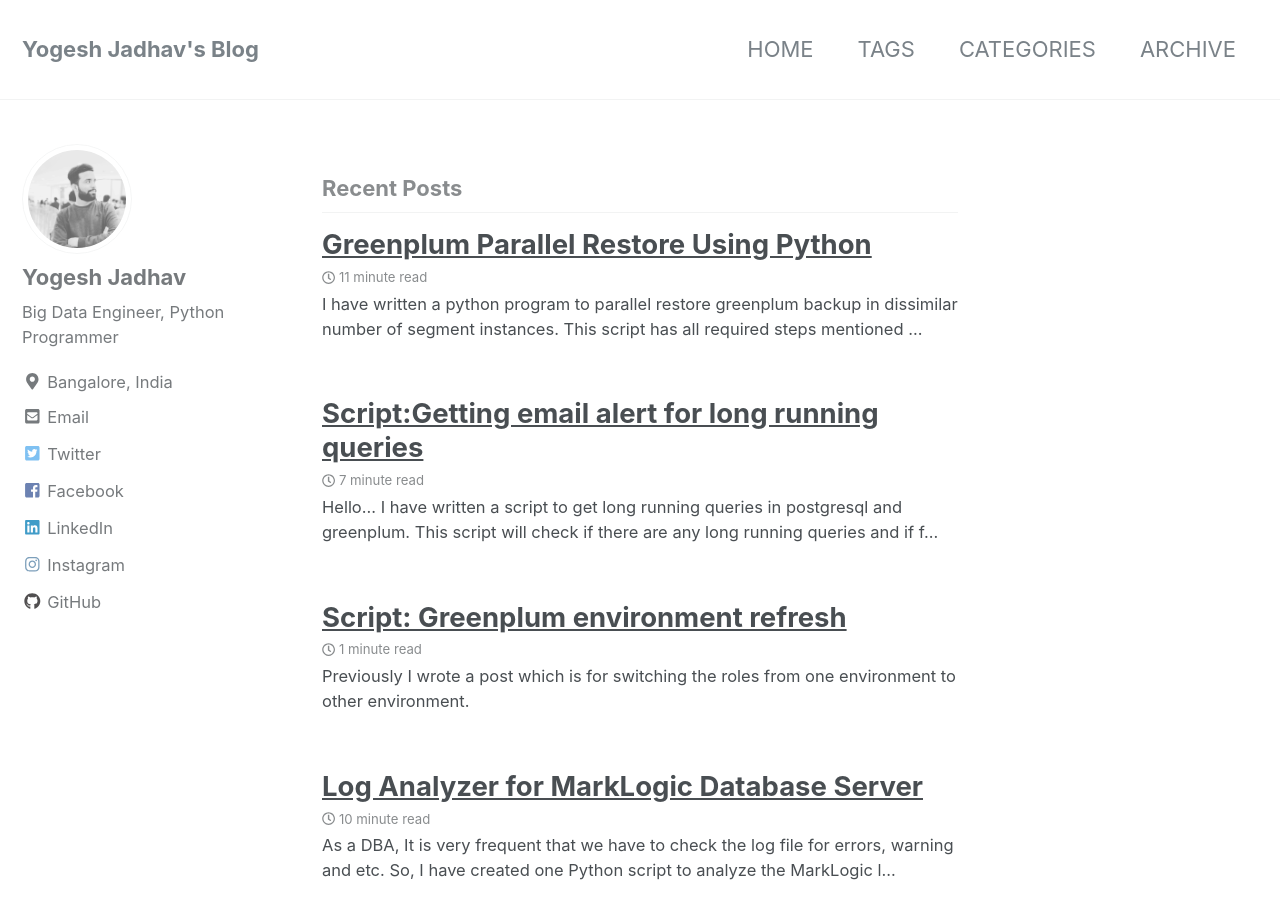
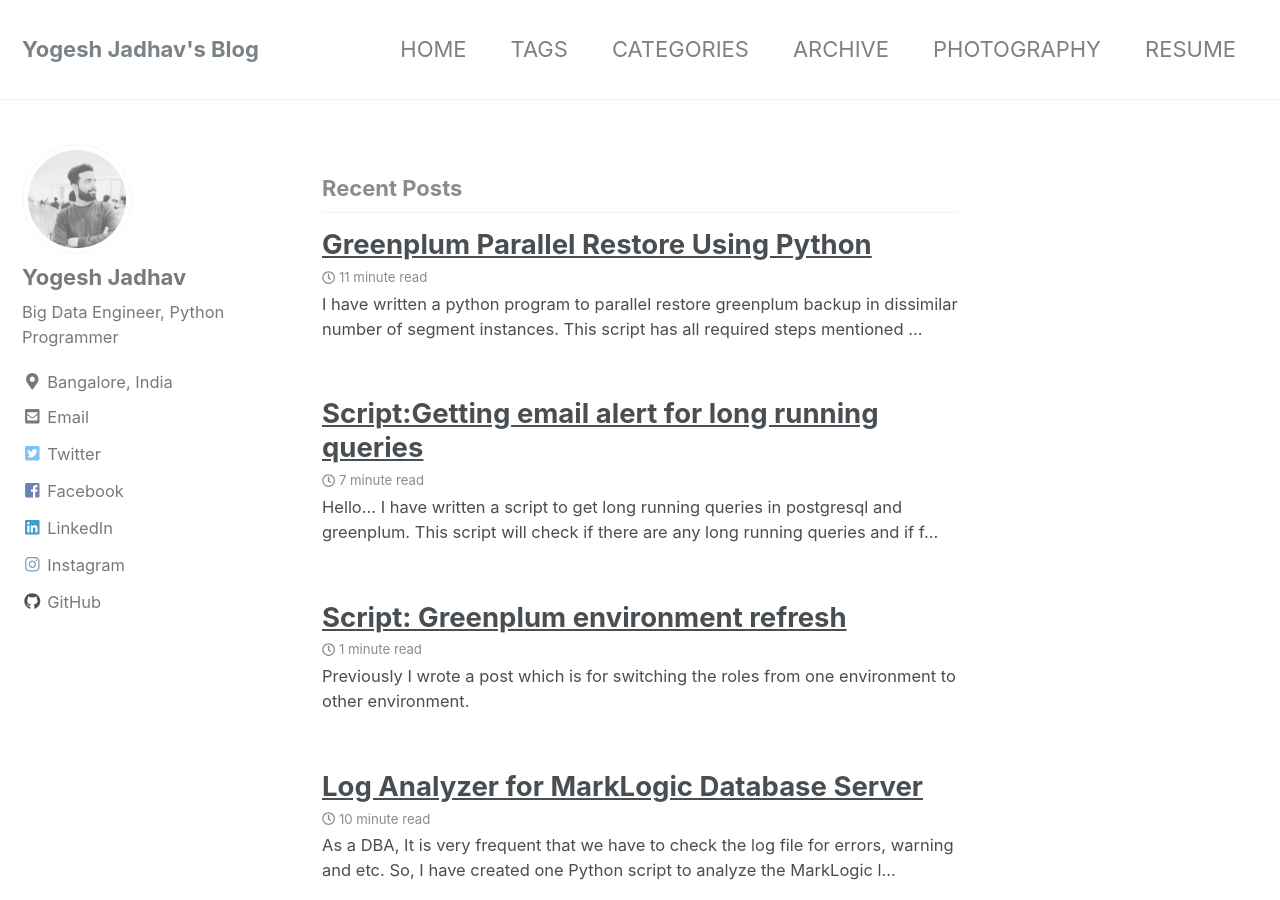
Before and after one commit to pgyogesh/blog, a Jekyll site: the page built from index.html, in a window 1280 px wide and 900 px high. Built offline with Jekyll 4.4.1, drawn with Linux system fonts in a browser that asks for light colours; nearby versions of some CDN libraries; the list of posts is cut into pages by our own code.

Commit message:
Update navigation.yml

```diff
--- a/_data/navigation.yml
+++ b/_data/navigation.yml
@@ -18,3 +18,7 @@ main:
     url: /categories/
   - title: "ARCHIVE"
     url: /year-archive/
+  - title: "PHOTOGRAPHY"
+    url: http://pgyogesh.com/photography
+  - title: "RESUME"
+    url: http://pgyogesh.com/online-cv
```
